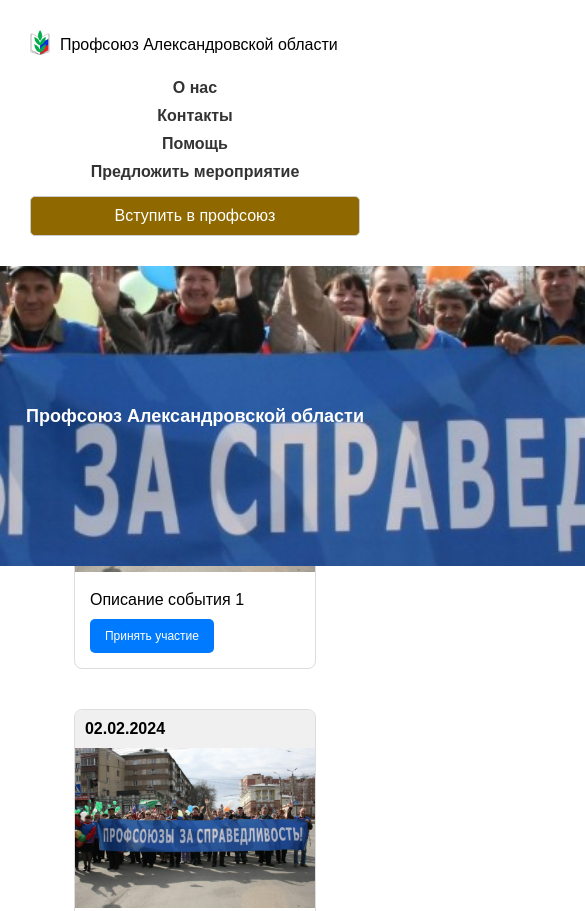
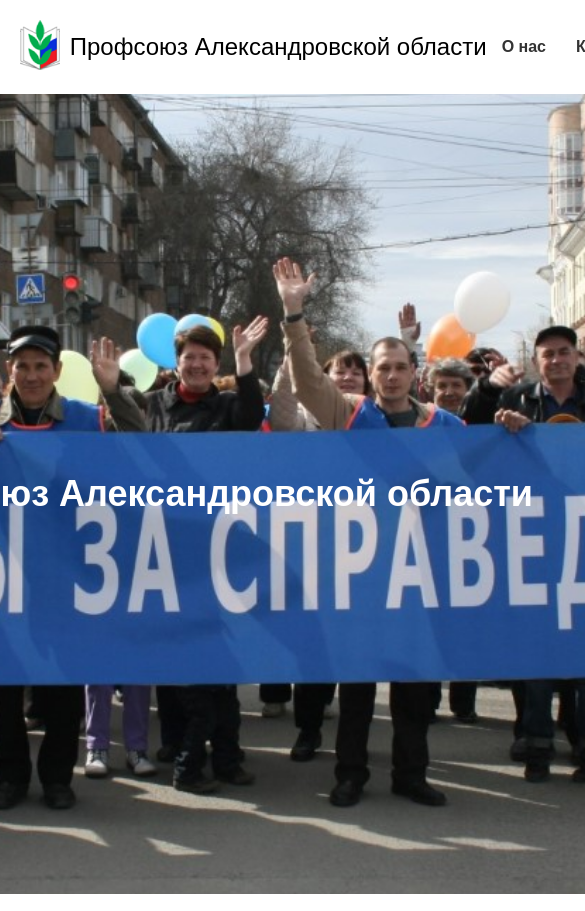
Before and after one commit to evilstepan1337/kyrcach, a plain HTML site: page index.html in a window 390 px wide. Shown: the top 911 px of the page, 585 px wide, since content can reach past the window. Drawn offline with Linux system fonts and the light colour scheme.

Commit message:
Add files via upload

```diff
--- a/style.css
+++ b/style.css
@@ -452,146 +452,11 @@ body {
 }
 @media (max-width: 768px) {
     .shapka {
-        flex-direction: column;
-        align-items: flex-start;
-        padding: 10px;
+        white-space: nowrap;
     }
-
-    .logo {
-        margin-bottom: 10px;
-    }
-
-    .logo-img {
-        height: 40px;
-    }
-
-    .logo p {
-        font-size: 20px;
-    }
-
-    .nav-menu {
-        margin-top: 10px;
-        flex-direction: column;
-        align-items: center;
-        width: 100%;
-    }
-
-    .nav-menu ul {
-        display: flex;
-        flex-direction: column;
-        align-items: center;
-        width: 100%;
-    }
-
-    .nav-menu li {
-        margin: 10px 0;
-    }
-
-    .auth-box {
-        margin-top: 10px;
-        width: 100%;
-        text-align: center;
-    }
-
-    .centered-image {
-        height: auto;
-    }
-
-    .centered-content {
-        height: 400px;
-    }
-
-    .centered-content h1 {
-        font-size: 24px;
-    }
-
-    .cards {
-        flex-direction: column;
-        align-items: center;
-    }
-
     .card {
-        width: 100%;
-        max-width: 350px;
-        margin: 10px 0;
-    }
-
-    .card-image {
-        height: 180px;
-    }
-
-    .participate-btn {
-        font-size: 14px;
-    }
-
-    .faq-item {
-        padding: 15px;
-    }
-
-    .faq-item h3 {
-        font-size: 18px;
-    }
-
-    .footer-content {
-        flex-direction: column;
-        align-items: center;
-    }
-
-    .footer-section {
-        width: 100%;
-        margin-bottom: 20px;
+        flex: 1 1 calc(33.333% - 20px); /* Располагаем по 3 карточки в ряд */
+        max-width: calc(33.333% - 20px); /* Максимальная ширина карточки */
+        justify-content: center;
     }
 }
-
-/* Медиа-запросы для экранов до 480px */
-@media (max-width: 480px) {
-    .logo-img {
-        height: 25px;
-    }
-
-    .logo p {
-        font-size: 16px;
-    }
-
-    .nav-menu {
-        margin-top: 5px;
-    }
-
-    .nav-menu ul {
-        flex-direction: column;
-        align-items: center;
-    }
-
-    .nav-menu li {
-        margin: 5px 0;
-    }
-
-    .centered-content {
-        height: 300px;
-    }
-
-    .centered-content h1 {
-        font-size: 18px;
-    }
-
-    .card {
-        width: 100%;
-        max-width: 290px;
-    }
-
-    .card-image {
-        height: 160px;
-    }
-
-    .participate-btn {
-        font-size: 12px;
-    }
-
-    .faq-item {
-        padding: 8px;
-    }
-
-    .faq-item h3 {
-        font-size: 16px;
-    }
-}
```
